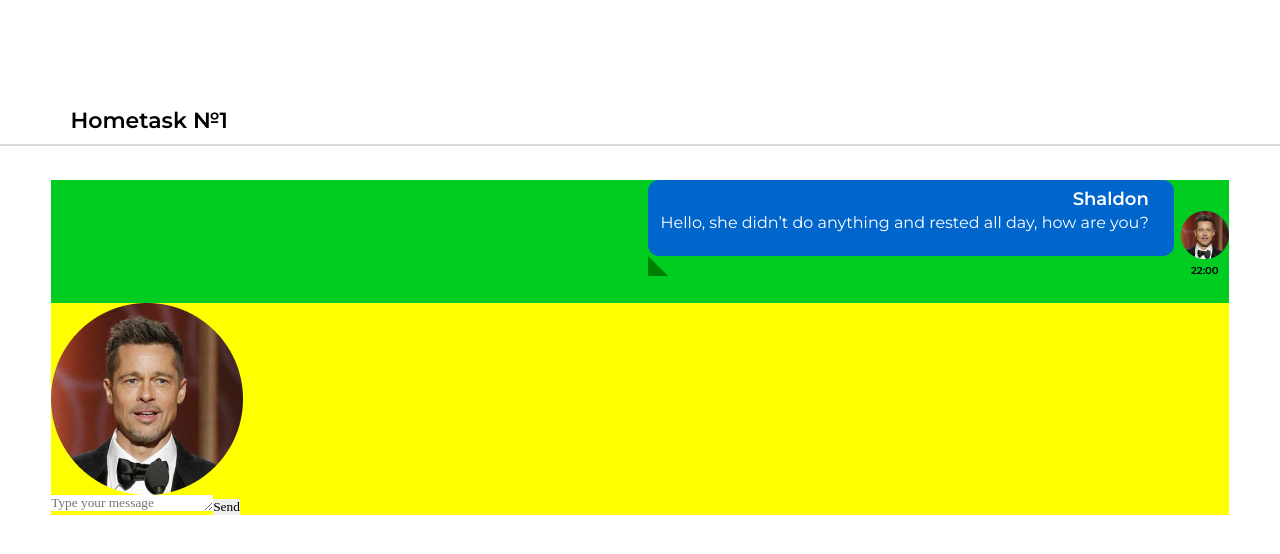
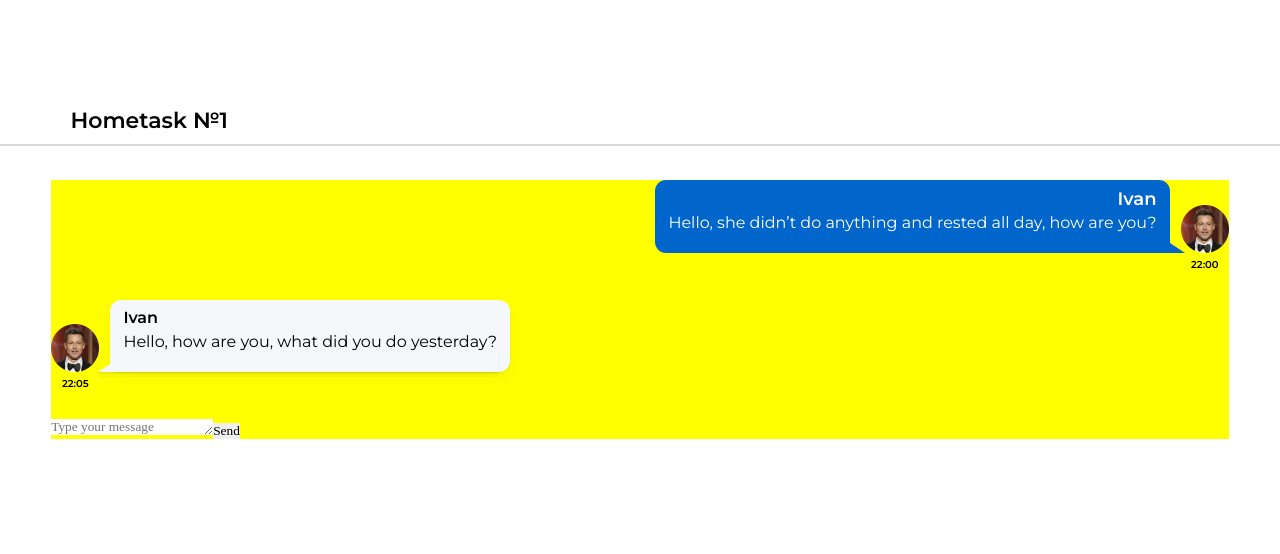
Before and after one commit to Katherina17/todoHW, a React (Create React App) app: page / in a window 1280 px wide. Shown: the top 554 px of the page. Built offline with nearby package versions, Linux system fonts and the light colour scheme.

Commit message:
feat: style Message and FriendMessage Components

```diff
--- a/src/s2-homeworks/hw01/HW1.tsx
+++ b/src/s2-homeworks/hw01/HW1.tsx
@@ -37,7 +37,7 @@ export const message0: MessageType = {
     id: 0,
     user: {
         avatar: avatar, // можно менять
-        name: 'Shaldon',  // можно менять
+        name: 'Ivan',  // можно менять
     },
     message: {
         text: 'Hello, she didn’t do anything and rested all day, how are you?', // можно менять
@@ -48,10 +48,10 @@ export const friendMessage0: MessageType = {
     id: 100,
     user: {
         avatar: avatar, // можно менять
-        name: 'Friend Name', // можно менять
+        name: 'Ivan', // можно менять
     },
     message: {
-        text: 'зеркальное сообщение для тренировки css', // можно менять
+        text: 'Hello, how are you, what did you do yesterday?', // можно менять
         time: '22:05', // можно менять
     },
 }
--- a/src/s2-homeworks/hw01/friend-message/FriendMessage.module.css
+++ b/src/s2-homeworks/hw01/friend-message/FriendMessage.module.css
@@ -1,31 +1,82 @@
+@import url('https://fonts.googleapis.com/css2?family=Montserrat:wght@400;500;600&display=swap');
+
+:root{
+    --font-family: 'Montserrat', sans-serif;
+}
+
 .friendMessage {
-
+    display: flex;
+    flex-direction: column;
 }
 
 .friendImageAndText {
-
+    display: flex;
+    flex-direction: row;
+    margin-bottom: 47px;
 }
 
 .friendImageAndText img {
-
+    width: 48px;
+    height: 48px;
 }
 
 .friendText {
-
+    background-color: #F5F7FB;
+    margin-left: 0.8rem;
+    border-radius: 0.8rem;
+    max-width: 37.64rem;
+    min-width: 7rem;
+    box-shadow: 0 5px 20px rgba(29, 33, 38, 0.03), 0 1px 2px rgba(29, 33, 38, 0.1);
 }
 
 .friendText:after {
-
+    content: "";
+    border-bottom: 20px solid  #F5F7FB;
+    border-left: 30px solid transparent;
+    display: flex;
+    position: relative;
+    right: 0.9rem;
+    box-shadow: 0 5px 0 rgba(29, 33, 38, 0.03), 0 1px 2px rgba(29, 33, 38, 0.1);
 }
 
 .friendName {
-
+    font-family: var(--font-family);
+    font-size: 16px;
+    line-height: 20px;
+    font-weight: 600;
+    padding: 8px 0 4px 13px;
 }
 
 .friendMessageText {
+    display: block;
+    font-family: var(--font-family);
+    font-size: 16px;
+    line-height: 20px;
+    font-weight: 400;
+    padding: 0 13px;
+}
 
+pre{
+    white-space: pre-wrap;
+    word-break: break-all;
 }
 
 .friendTime {
+    font-size: 10px;
+    line-height: 12px;
+    font-family: var(--font-family);
+    font-weight: 600;
+    text-align: center;
+}
 
+.imageAndTime{
+    display: flex;
+    flex-direction: column;
+    align-self: end;
+    position: relative;
+    top: 1.3rem;
 }
+
+.imageAndTime img{
+    margin-bottom: 6px;
+}
--- a/src/s2-homeworks/hw01/friend-message/FriendMessage.tsx
+++ b/src/s2-homeworks/hw01/friend-message/FriendMessage.tsx
@@ -15,38 +15,31 @@ const FriendMessage = (props: FriendMessagePropsType) => {
             className={s.friendMessage}
         >
             <div className={s.friendImageAndText}>
-                <img
-                    id={'hw1-friend-avatar-' + props.message.id}
-                    alt={props.message.user.name}
-                    src={props.message.user.avatar}
-                    // создаёт студент
-                    //
-                />
+                <div className={s.imageAndTime}>
+                    <img
+                        id={'hw1-friend-avatar-' + props.message.id}
+                        alt={props.message.user.name}
+                        src={props.message.user.avatar}
+                    />
+                    <p id={'hw1-friend-time-' + props.message.id}
+                        className={s.friendTime}>
+                        {props.message.message.time}
+                    </p>
+                </div>
                 <div className={s.friendText}>
                     <div
                         id={'hw1-friend-name-' + props.message.id}
                         className={s.friendName}
                     >
-                        {/*создаёт студент*/}
-                        {/**/}
+                        <span>{props.message.user.name} </span>
                     </div>
                     <pre
                         id={'hw1-friend-text-' + props.message.id}
                         className={s.friendMessageText}
                     >
-                        {/*создаёт студент*/}
-
-                        {/**/}
+                        {props.message.message.text}
                     </pre>
                 </div>
-            </div>
-            <div
-                id={'hw1-friend-time-' + props.message.id}
-                className={s.friendTime}
-            >
-                {/*создаёт студент*/}
-
-                {/**/}
             </div>
         </div>
     )
--- a/src/s2-homeworks/hw01/message/Message.module.css
+++ b/src/s2-homeworks/hw01/message/Message.module.css
@@ -8,7 +8,6 @@
     display: flex;
     justify-content: flex-end;
     margin-top: 34px;
-    background: #00cc22;
     flex-direction: column;
 }
 
@@ -25,22 +24,20 @@
 
 .text {
     background-color: #0066CC;
-    margin-right: 0.5rem;
+    margin-right: 0.8rem;
     border-radius: 0.8rem;
-    height: auto;
     max-width: 37.64rem;
-    min-width: 10rem;
+    min-width: 7rem;
+
 }
 
 .text:after {
     content: "";
-    border-bottom: 20px solid  green;
-    border-right: 20px solid transparent;
-    vertical-align: middle;
-
-
-
-
+    border-bottom: 20px solid  #0066CC;
+    border-right: 30px solid transparent;
+    display: flex;
+    position: relative;
+    right: -1.1rem;
 }
 
 .name {
@@ -50,8 +47,7 @@
     text-align: end;
     color: white;
     font-weight: 600;
-    margin: 0 auto;
-    padding: 8px 25px 0px 0px;
+    padding: 8px 13px 0 0;
 }
 
 .messageText {
@@ -61,8 +57,8 @@
     font-size: 16px;
     line-height: 20px;
     font-weight: 400;
-    padding: 3px 25px 8px 13px;
-    text-align: end;
+    padding: 3px 13px 0 13px;
+
 }
 
 pre{
@@ -82,8 +78,9 @@ pre{
 .imageAndTime{
     display: flex;
     flex-direction: column;
+    align-self: end;
     position: relative;
-    top: 2.2rem;
+    top: 1.3rem;
 }
 
 .imageAndTime img{
```
